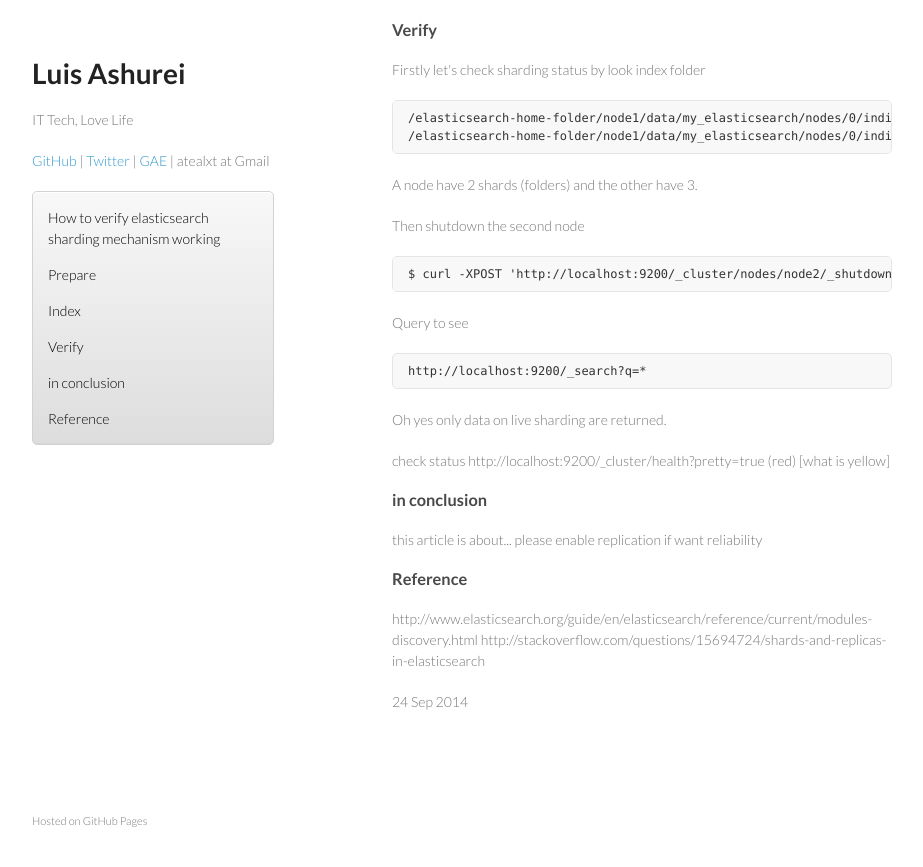
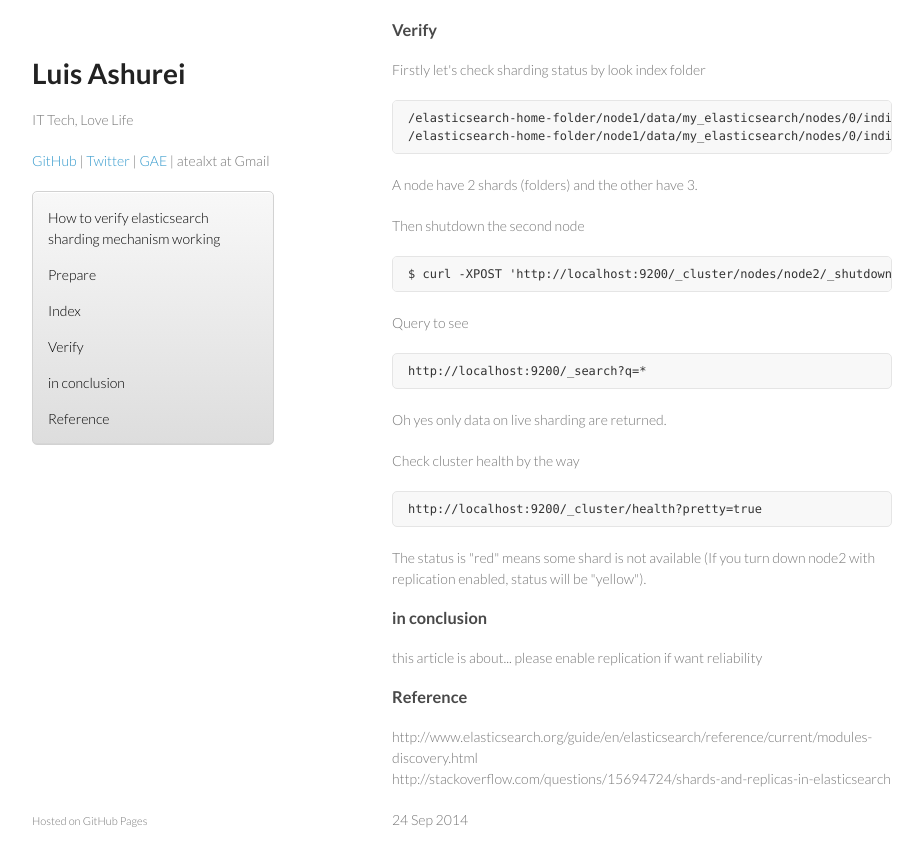
Before and after one commit to atealxt/atealxt.github.io, a Jekyll site: the page built from _posts/2014-09-24-how-to-verify-elasticsearch-shard.html, in a window 1280 px wide and 900 px high, scrolled down 1451 px. Shown: the top 867 px of the window, without its empty margins (178-1101 px from the left). Built offline with Jekyll 4.4.1, drawn with Linux system fonts in a browser that asks for light colours; comment, search, counter and statistics services are not loaded.

Commit message:
Update 2014-09-24-how-to-verify-elasticsearch-shard.html

```diff
--- a/_posts/2014-09-24-how-to-verify-elasticsearch-shard.html
+++ b/_posts/2014-09-24-how-to-verify-elasticsearch-shard.html
@@ -121,9 +121,10 @@ Oh yes only data on live sharding are returned.
 </p>
 
 <p>
-check status
-	http://localhost:9200/_cluster/health?pretty=true (red)
-	[what is yellow]
+Check cluster health by the way
+<pre><code>http://localhost:9200/_cluster/health?pretty=true
+</code></pre>
+The status is "red" means some shard is not available (If you turn down node2 with replication enabled, status will be "yellow").
 </p>
 
 <h3>
@@ -142,6 +143,6 @@ Reference
 </h3>
 
 <p>
-http://www.elasticsearch.org/guide/en/elasticsearch/reference/current/modules-discovery.html
+http://www.elasticsearch.org/guide/en/elasticsearch/reference/current/modules-discovery.html<br>
 http://stackoverflow.com/questions/15694724/shards-and-replicas-in-elasticsearch
 </p>
```
